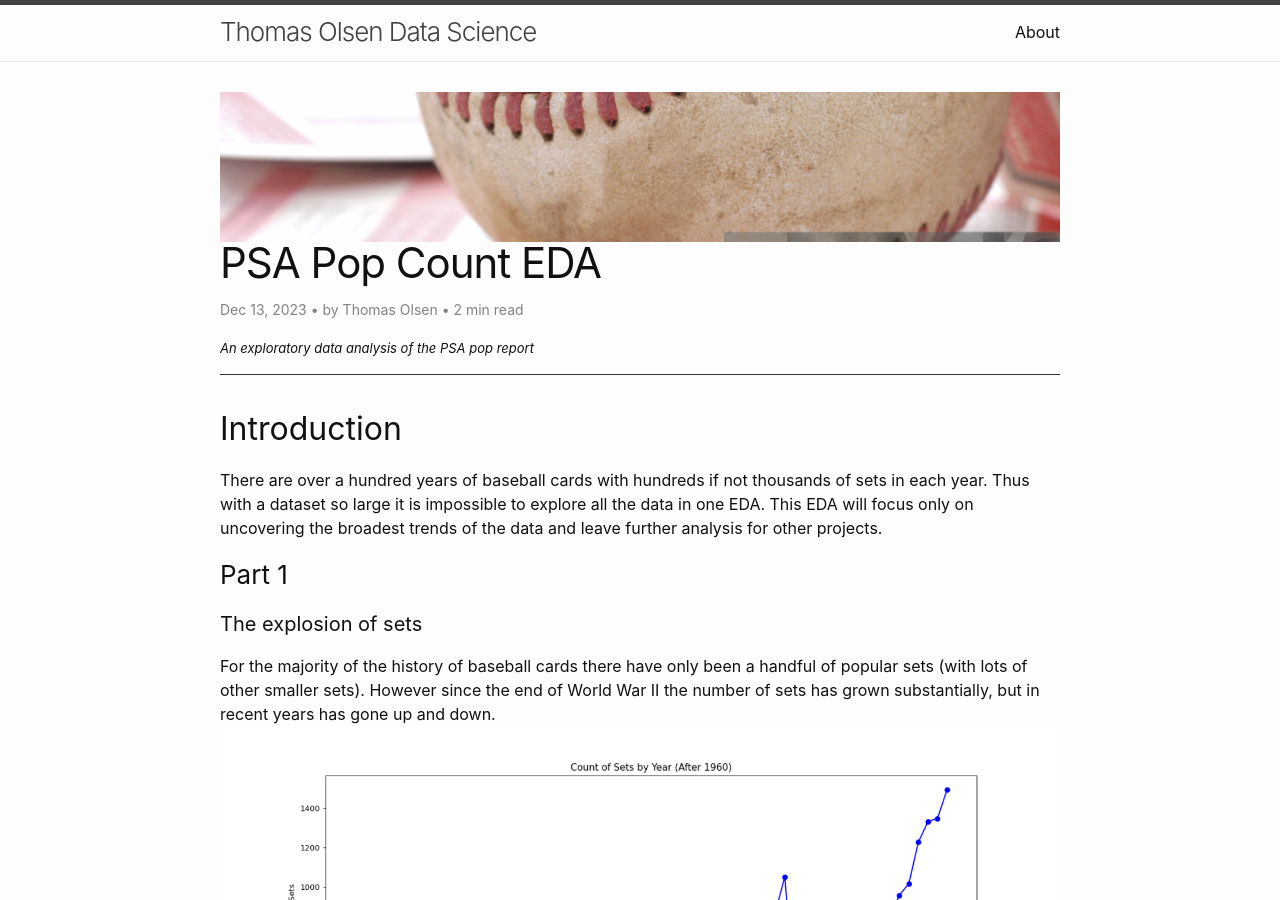
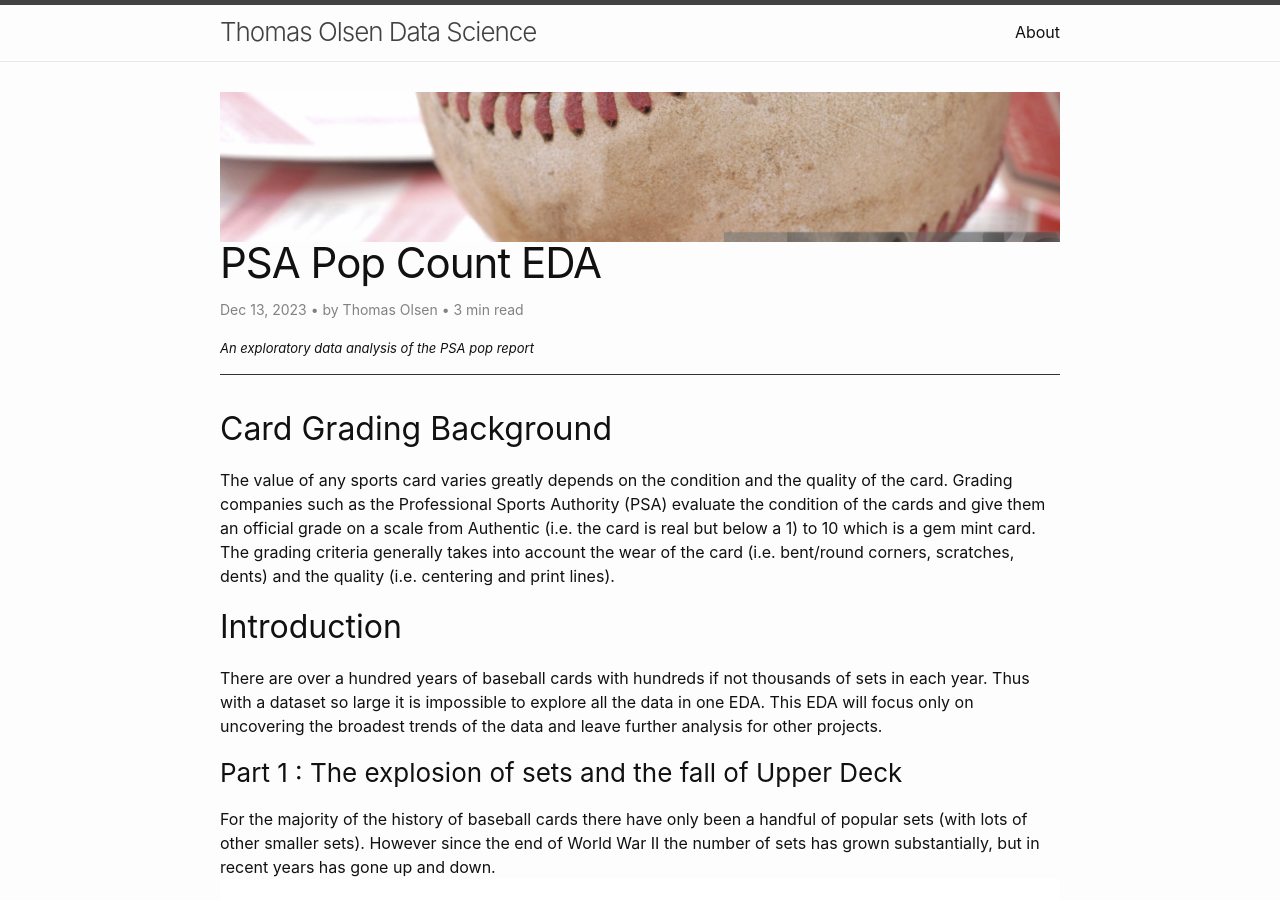
Before and after one commit to tolsen25/tolsen25.github.io, a Jekyll site: the page built from _posts/2023-12-13-PSA-EDA.md, in a window 1280 px wide and 900 px high. Built offline with Jekyll 4.4.1, drawn with Linux system fonts in a browser that asks for light colours; comment, search, counter and statistics services are not loaded; some of the changed text lies outside the part shown.

Commit message:
Update 2023-12-13-PSA-EDA.md

```diff
--- a/_posts/2023-12-13-PSA-EDA.md
+++ b/_posts/2023-12-13-PSA-EDA.md
@@ -6,25 +6,28 @@ description: An exploratory data analysis of the PSA pop report
 image: /assets/images/baseballCards.jpg
 ---
 
+## Card Grading Background
+The value of any sports card varies greatly depends on the condition and the quality of the card. Grading companies such as the Professional Sports Authority (PSA) evaluate the condition of the cards and give them an official grade on a scale from Authentic (i.e. the card is real but below a 1) to 10 which is a gem mint card.  The grading criteria generally takes into account the wear of the card (i.e. bent/round corners, scratches, dents) and the quality (i.e. centering and print lines).
+
 ## Introduction
 There are over a hundred years of baseball cards with hundreds if not thousands of sets in each year.  Thus with a dataset so large it is impossible to explore all the data in one EDA.  This EDA will focus only on uncovering the broadest trends of the data and leave further analysis for other projects.
 
-### Part 1
-#### The explosion of sets
+### Part 1 : The explosion of sets and the fall of Upper Deck
 For the majority of the history of baseball cards there have only been a handful of popular sets (with lots of other smaller sets).  However since the end of World War II the number of sets has grown substantially, but in recent years has gone up and down.
 ![img](/assets/images/numberOfSets.png)
 Interestingly there was a down turn in the mid 2000's.  This is mostly likley due to due Upper Deck, a major card company losing the rights to produce baseball cards with MLB team logos.
 
+***
 
 ### Part 2: Vintage is King
-***
+
 Despite being from yesteryear, the most commonly graded cards came from 1975 or earlier.
 ![img](/assets/images/topSetPopCol2.png)
 The popularity of the year likely has a lot to do with the events of that year.  For example, in 1961 Roger Maris and Mickey Mantle were chasing Babe Ruth's record for home run's in a year.  Roger Maris ended up breaking the record on the last day of the season.  The popularity of the set also depends on the rookie class and the number of stars in the set.  1961 Topps has stars such as Mickey Mantle, Roger Maris, Hank Aaron, and Willie Mays.
 
-### Part 3
-#### Steady increase of Gem Mint percentage.
-As expected the more recent the card, the higher the Gem Mint percentage (i.e. a perfect card).
+### Part 3: Steady increase of Gem Mint percentage.
+
+As expected, the more recent the card, the higher the Gem Mint percentage (i.e. a perfect card).
 ![img](/assets/images/gem_mt.png)
 
 ### Part 4
```
